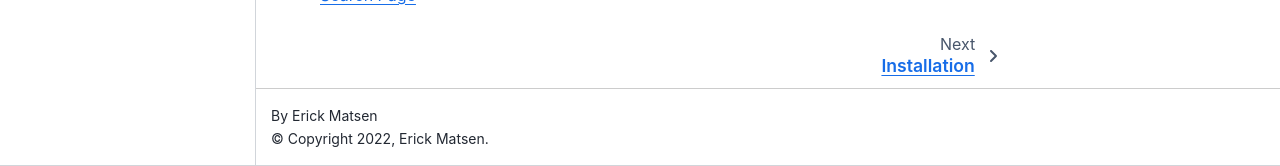
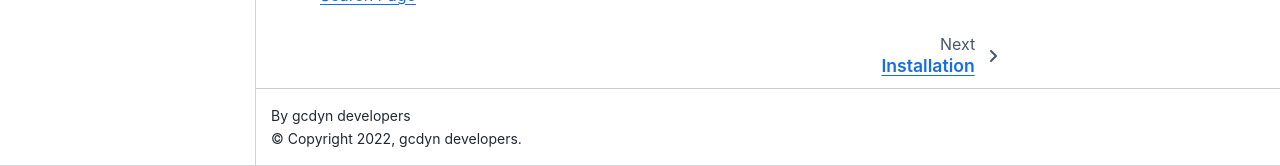
Before and after one commit to matsengrp/gcdyn, a Sphinx documentation site: the page built from docs/index.rst, in a window 1280 px wide and 1004 px high. Shown: the part 838-1004 px from the top of the window. Built offline with Sphinx 7.4.7 and the Sphinx Book theme 1.1.4, drawn with Linux system fonts in a browser that asks for light colours; pages that are not in the unit, such as notebooks, are missing from menus.

Commit message:
more inclusive docs attribution

```diff
--- a/docs/conf.py
+++ b/docs/conf.py
@@ -15,8 +15,8 @@ sys.path.insert(0, os.path.abspath(".."))  # Source code dir relative to this fi
 # -- Project information -----------------------------------------------------
 
 project = "gcdyn"
-author = "Erick Matsen"
-copyright = '2022, Erick Matsen'
+author = "gcdyn developers"
+copyright = '2022, gcdyn developers'
 
 # No version in docs, doesn't play nice with versioneer
 # The short X.Y version
```
